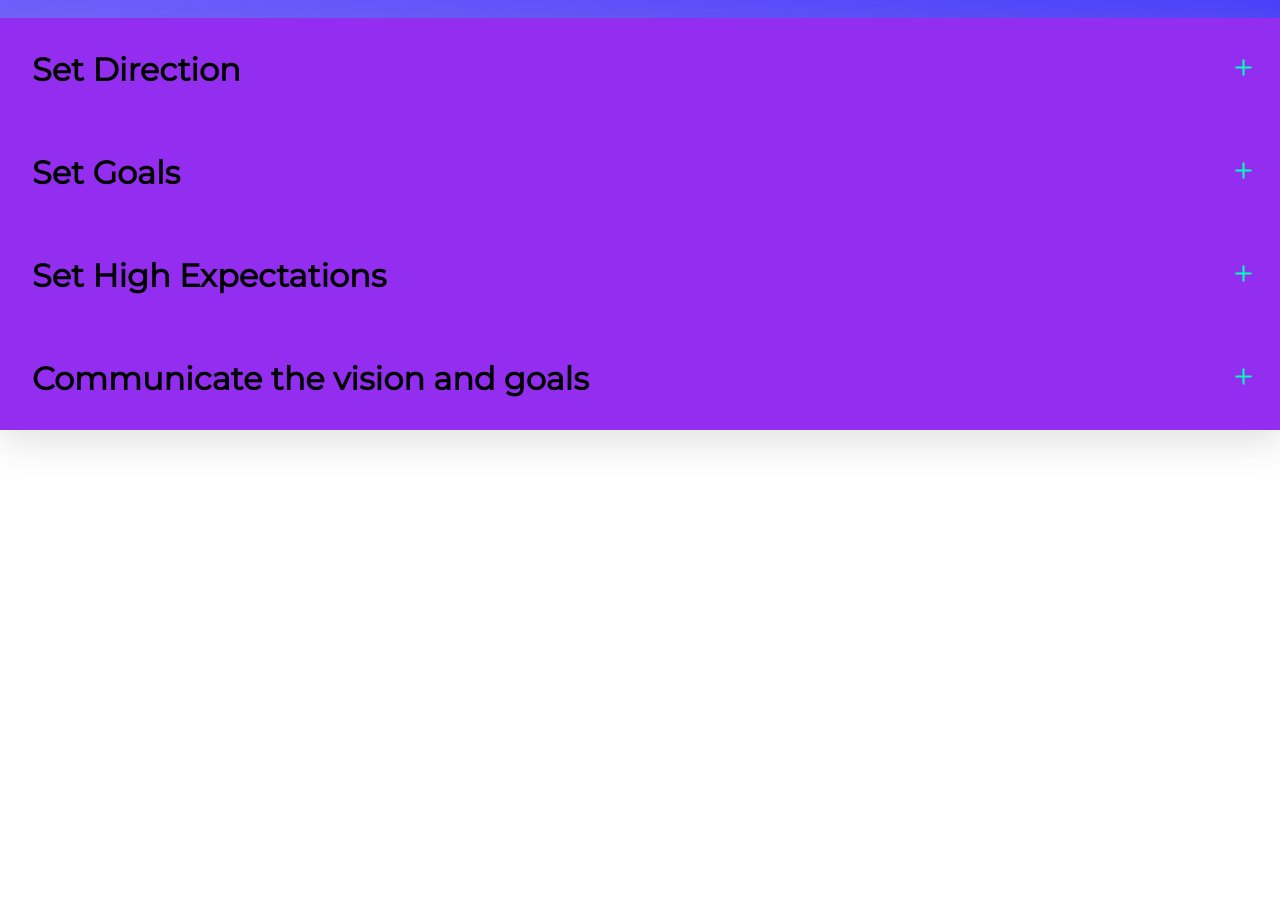
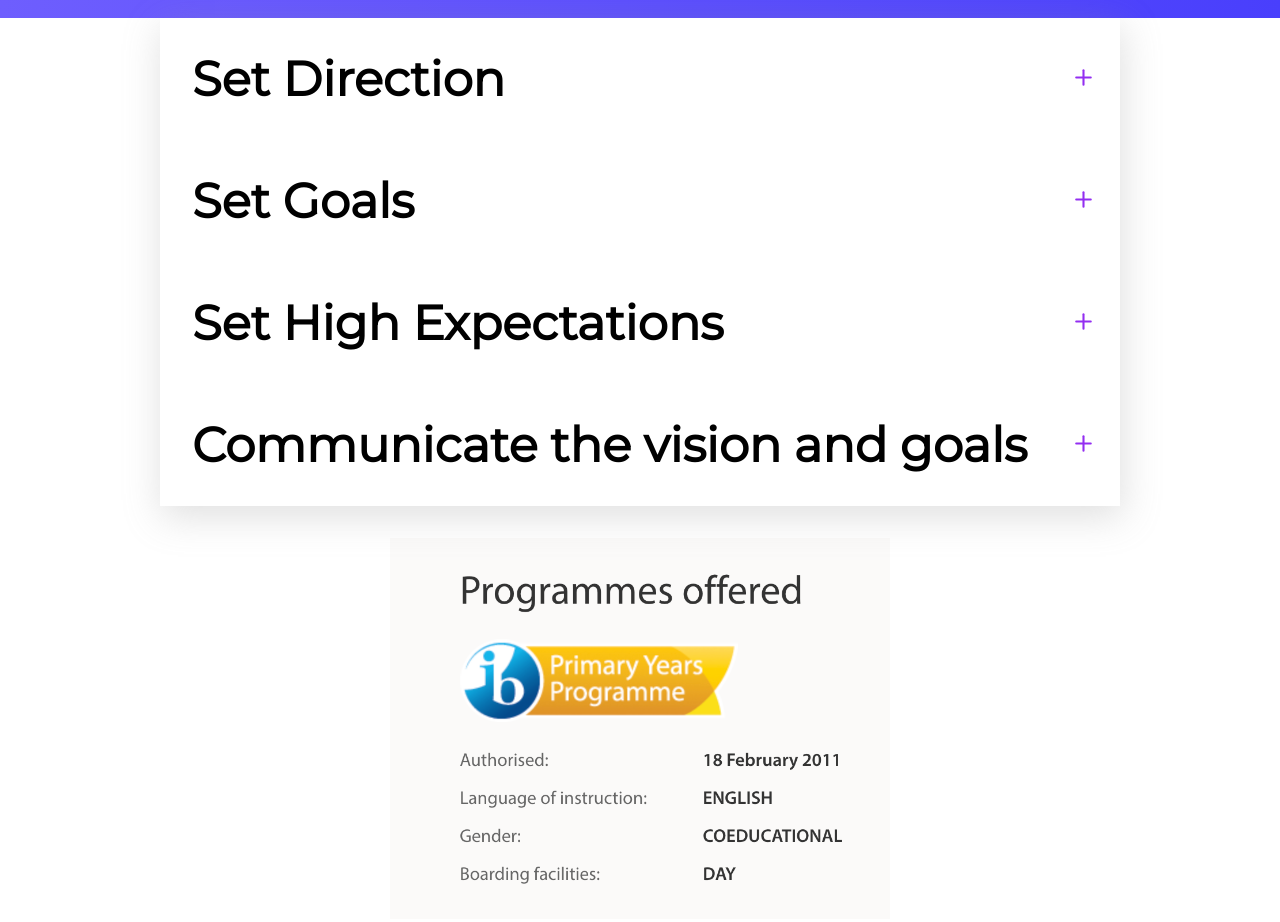
Before and after one commit to Gryph175/Jacki-Bright, a React (Create React App) app: page /directions in a window 1280 px wide. Shown: the part 240-1162 px from the top of the page. Before the commit the page ends 1058 px from the top, so only its background shows below. Built offline with nearby package versions, Linux system fonts and the light colour scheme.

Commit message:
dropdown update

```diff
--- a/src/Directions.css
+++ b/src/Directions.css
@@ -0,0 +1,8 @@
+.img_contain {
+    text-align: center;
+}
+
+
+.pyp {
+    width: 500px;
+}
--- a/src/Directions.js
+++ b/src/Directions.js
@@ -1,6 +1,7 @@
 import React from 'react';
 import Accordion from './components/Accordion';
 import './Directions.css';
+import PYP from './PYP.png'
 
 function Directions(){
     return(
@@ -8,6 +9,10 @@ function Directions(){
             <h1 className="banner">Setting Direction</h1>
 
             <Accordion/>
+            <div className="img_contain">
+                <img className="pyp" src={PYP} alt="PYP" />
+            </div>
+
 
 
         </div>
--- /dev/null
+++ b/src/components/Accordion.css
@@ -0,0 +1,45 @@
+.AccordionSection{
+    display: flex;
+    flex-direction: column;
+    align-items: center;
+    position: relative;
+    height: 65vh;
+    background: white;
+
+}
+
+.Container{
+    position:absolute;
+    width: 75%;
+    box-shadow: 2px 10px 35px 1px rgba(153, 153, 153, 0.3);
+}
+
+.Wrap{
+    background: rgb(255, 255, 255);
+    display: flex;
+    justify-content: space-between;
+    align-items: center;
+    width: 100%;
+    cursor: pointer;
+}
+
+.title{
+    padding: 2rem;
+    font-size: 3rem;
+}
+
+.Wrap span{
+    margin-right: 1.5rem;
+}
+
+.Dropdown{
+    background-color: rgba(186, 171, 201, 0.644);
+    color: rgb(147, 46, 241);
+    width: 100%;
+    display: flex;
+    flex-direction: coolumn;
+}
+
+.Dropdown p{
+    font-size: 1.5rem;
+}
--- a/src/components/Accordion.js
+++ b/src/components/Accordion.js
@@ -1,50 +1,9 @@
 import React, {useState} from 'react';
 import {Data} from './Data';
-import styled from 'styled-components';
 import {IconContext} from 'react-icons';
 import {FiPlus, FiMinus} from 'react-icons/fi';
+import './Accordion.css';
 
-const AccordionSection = styled.div`
-display: flex;
-flex-direction: column;
-align-items: center;
-position: relative;
-height: 100vh;
-background: white;
-`;
-const Container = styled.div`
-position: absolute;
-width: 100%;
-box-shadow: 2px 10px 35px 1px rgba(153, 153, 153, 0.3);
-`;
-const Wrap = styled.div`
-background: rgb(147, 46, 241);
-display: flex;
-justify-content: space-between;
-align-items: center;
-text-align: center;
-width: 100%;
-cursor: pointer;
-
-h1{
-    padding: 2rem;
-    font-size: 2 rem;
-}
-
-span {
-    margin-right: 1.5rem;
-}
-`;
-
-const Dropdown = styled.div`
-background: #1c1c1c;
-color: #FFFF;
-width: 100%;
-height: 100px;
-display: flex;
-flex-direction: coolumn;
-
-`;
 
 
 const Accordion = () => {
@@ -60,29 +19,32 @@ const toggle = index => {
 }
 
     return (
-        <IconContext.Provider value={{ color: '00FFB9', size: '25px'}}>
-            <AccordionSection>
-                <Container>
+        <IconContext.Provider value={{ color: 'rgb(147, 46, 241)', size: '25px'}}>
+            <div className="AccordionSection">
+                <div className="Container">
                     {Data.map((item, index) => {
                         return (
                             <>
-                            <Wrap onClick={() => toggle(index)} key={index}>
-                                <h1>{item.title}</h1>
+
+                            <div className="Wrap" onClick={() => toggle(index)} key={index}>
+                                <h1 className="title">{item.title}</h1>
                                 <span>{clicked === index ? <FiMinus /> : <FiPlus />}</span>
-                            </Wrap>
+                            </div>
 
                             {clicked === index ? (
-                                <Dropdown>
-                                <p>{item.contents}</p>
-                                </Dropdown>
+                                <div className="Dropdown">
+                                    <p>{item.contents}</p>
+                                </div>
                             ) : null}
 
 
                             </>
                         )
                     })}
-                </Container>
-            </AccordionSection>
+                </div>
+
+            </div>
+
         </IconContext.Provider>
     );
 };
```
Also changed, not shown: src/PYP.png (added).
